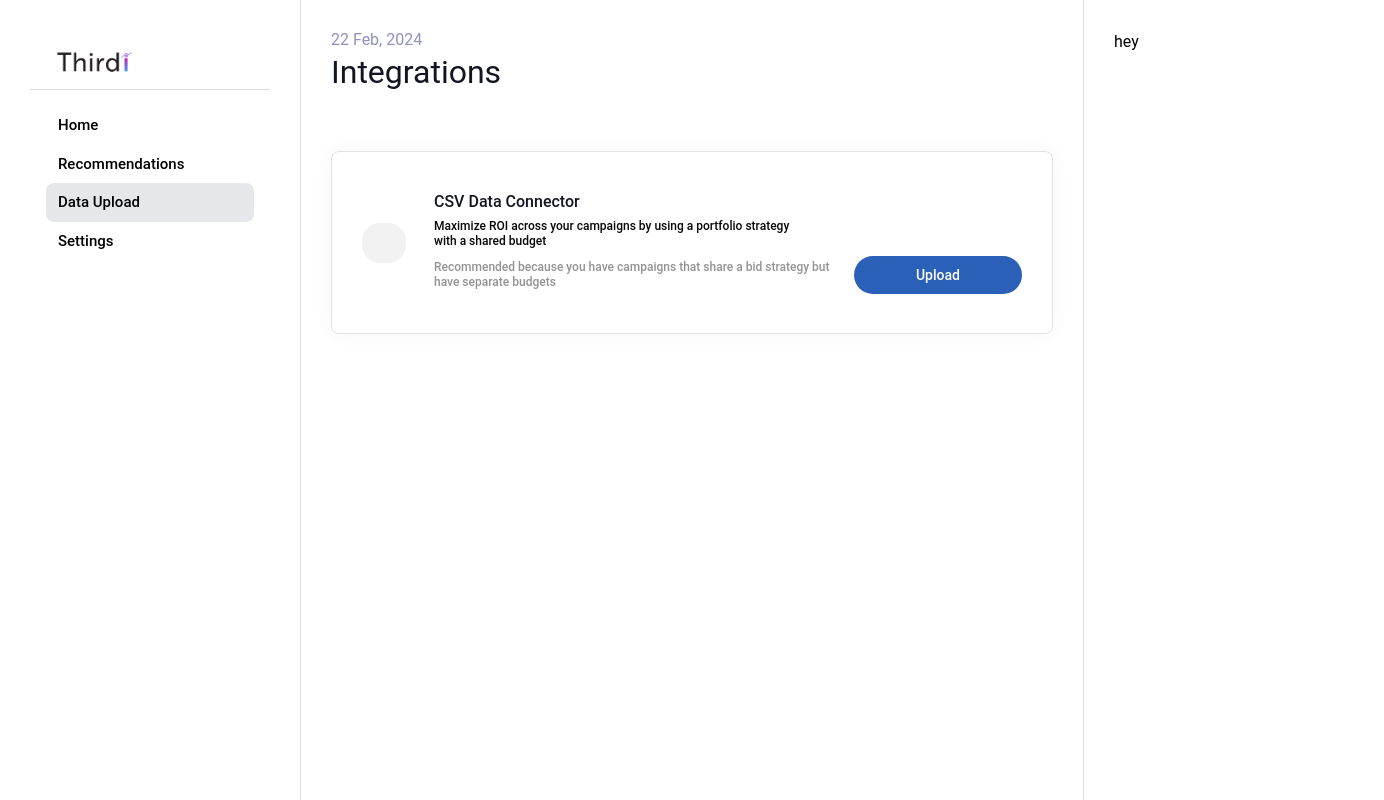
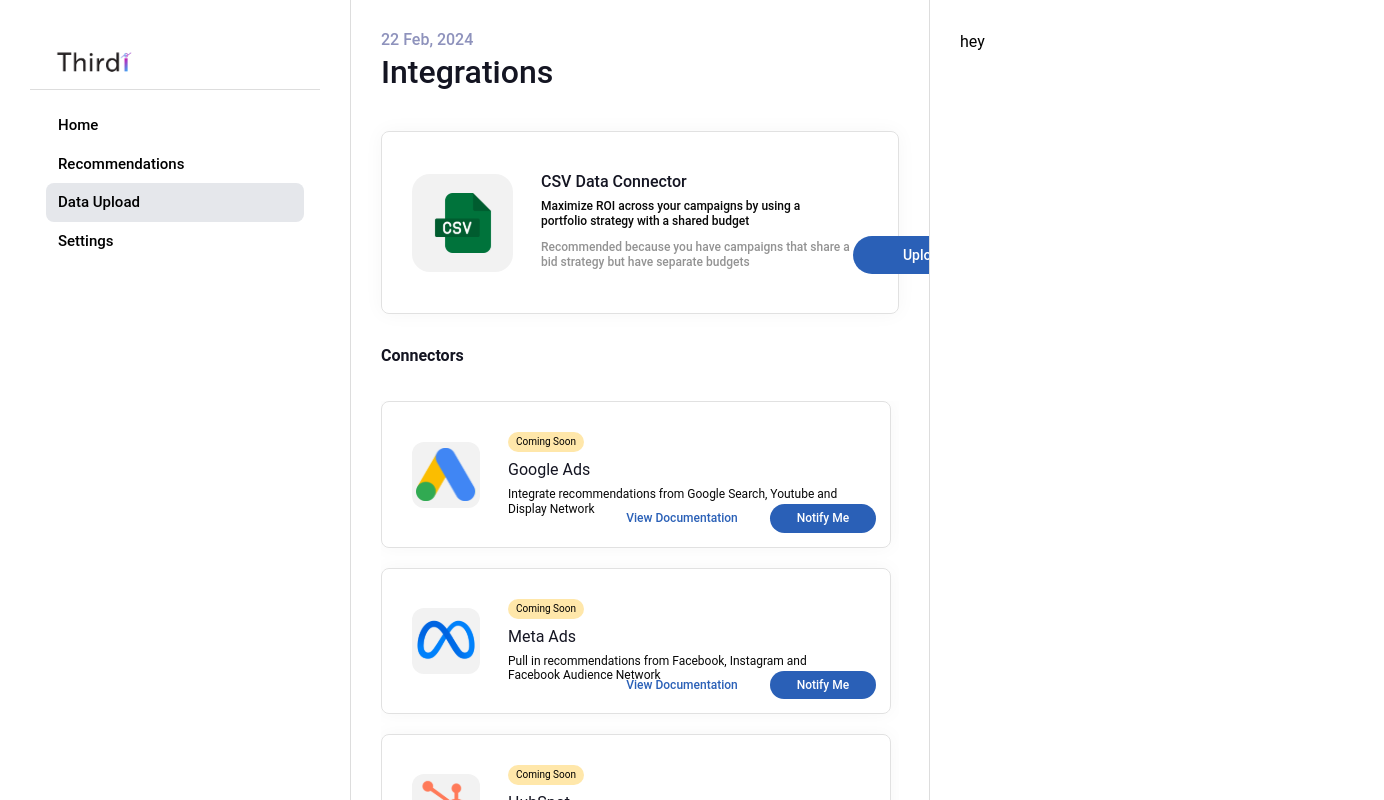
Before and after one commit to thirdi-ai/webapp, a Next.js app: page /dataupload in a window 1280 px wide. Shown: the whole page, 1384 px wide, since content can reach past the window. Built offline with nearby package versions, Linux system fonts and the light colour scheme.

Commit message:
created connectors ui

```diff
--- a/Constants/constant.js
+++ b/Constants/constant.js
@@ -1,3 +1,7 @@
+import asset10 from "@/assets/asset10.svg";
+import asset12 from "@/assets/asset12.svg";
+import asset13 from "@/assets/asset13.svg";
+
 export const Recommendations = [
   {
     id: 1,
@@ -5,7 +9,7 @@ export const Recommendations = [
     desc: "Implementing the recommended bid adjustments will increase the daily budget by approximately 15%, resulting in a potential increase in overall spend and conversions.",
     cpr: 6,
     roas: 900,
-    cr: 15
+    cr: 15,
   },
   {
     id: 2,
@@ -13,7 +17,7 @@ export const Recommendations = [
     desc: "Recent analysis of ad performance indicates that optimizing ad creatives can lead to higher engagement and conversions. ",
     cpr: 6,
     roas: 900,
-    cr: 15
+    cr: 15,
   },
   {
     id: 3,
@@ -21,7 +25,7 @@ export const Recommendations = [
     desc: "Analyzing recent campaign performance reveals that expanding the target audience can be beneficial for enhancing reach and driving more conversions. ",
     cpr: 6,
     roas: 900,
-    cr: 15
+    cr: 15,
   },
   {
     id: 4,
@@ -29,7 +33,7 @@ export const Recommendations = [
     desc: "Analysis of ad performance data suggests that utilizing ad extensions can significantly improve ad visibility and engagement. ",
     cpr: 6,
     roas: 900,
-    cr: 15
+    cr: 15,
   },
   {
     id: 5,
@@ -37,7 +41,7 @@ export const Recommendations = [
     desc: "Test different ad creative variations, including headlines, images, and ad copy, to identify which elements resonate best with your target audience. ",
     cpr: 6,
     roas: 900,
-    cr: 15
+    cr: 15,
   },
   {
     id: 6,
@@ -45,7 +49,68 @@ export const Recommendations = [
     desc: "Utilize ad scheduling to control when your ads are shown to your target audience. By identifying peak times of user activity and adjusting your ad schedule accordingly.",
     cpr: 6,
     roas: 900,
-    cr: 15
+    cr: 15,
   },
+];
 
+export const Connectors = [
+  {
+    imgUrl: asset12,
+    name: "Google Ads",
+    desc: "Integrate recommendations from Google Search, Youtube and Display Network",
+  },
+  {
+    imgUrl: asset13,
+    name: "Meta Ads",
+    desc: "Pull in recommendations from Facebook, Instagram and Facebook Audience Network",
+  },
+  {
+    imgUrl: asset10,
+    name: "HubSpot",
+    desc: "Sync your Contact, Company and Deal objects with Factors on a daily basis",
+  },
+  {
+    imgUrl: asset12,
+    name: "Google Ads",
+    desc: "Integrate recommendations from Google Search, Youtube and Display Network",
+  },
+  {
+    imgUrl: asset13,
+    name: "Meta Ads",
+    desc: "Pull in recommendations from Facebook, Instagram and Facebook Audience Network",
+  },
+  {
+    imgUrl: asset10,
+    name: "HubSpot",
+    desc: "Sync your Contact, Company and Deal objects with Factors on a daily basis",
+  },
+  {
+    imgUrl: asset12,
+    name: "Google Ads",
+    desc: "Integrate recommendations from Google Search, Youtube and Display Network",
+  },
+  {
+    imgUrl: asset13,
+    name: "Meta Ads",
+    desc: "Pull in recommendations from Facebook, Instagram and Facebook Audience Network",
+  },
+  {
+    imgUrl: asset10,
+    name: "HubSpot",
+    desc: "Sync your Contact, Company and Deal objects with Factors on a daily basis",
+  }, {
+    imgUrl: asset12,
+    name: "Google Ads",
+    desc: "Integrate recommendations from Google Search, Youtube and Display Network",
+  },
+  {
+    imgUrl: asset13,
+    name: "Meta Ads",
+    desc: "Pull in recommendations from Facebook, Instagram and Facebook Audience Network",
+  },
+  {
+    imgUrl: asset10,
+    name: "HubSpot",
+    desc: "Sync your Contact, Company and Deal objects with Factors on a daily basis",
+  },
 ];
--- a/app/dataupload/page.js
+++ b/app/dataupload/page.js
@@ -7,6 +7,8 @@ import Image from "next/image";
 import DataTable from "@/components/DataTable";
 // import { useRouter } from "next/router";
 import asset11 from "@/assets/asset11.svg";
+import { Connectors } from "@/Constants/constant";
+import ConnectorsCard from "@/components/ConnectorsCard";
 
 export default function DataUpload() {
   //  const router = useRouter();
@@ -69,30 +71,31 @@ export default function DataUpload() {
   };
 
   return (
-    <main className="data-upload w-full relative flex flex-col p-[30px] border-x border-grey ">
-      <span className="text-base text-grey-800 mb-1 font-500">
+    <main className="data-upload w-full relative flex flex-col p-[30px] border-x border-grey overflow-y-scroll custom-scrollbar">
+      <span className="text-base text-grey-800 mb-1 font-[500]">
         22 Feb, 2024
       </span>
-      <h1 className="text-3xl text-black-400 font-500">Integrations</h1>
-      <div className="w-full min-h-[183px] relative mt-[60px] font-[500]">
+      <h1 className="text-3xl text-black-400 font-[500]">Integrations</h1>
+      <div className="w-full min-h-[183px] relative mt-[40px] font-[500]">
         <Card>
-          <div className="w-full h-full flex place-items-center relative gap-7">
-            <div className="card-image bg-white-400 rounded-[18px] p-5 pr-6 relative">
+          <div className="w-full cursor-pointer h-full flex place-items-center relative gap-7">
+            <div className="card-image min-w-[101px] min-h-[97.84px] bg-white-400 relative flex rounded-[18px] ">
               <Image
                 src={asset11}
                 alt="csv file"
                 width={60}
                 height={60}
+                className="object-contain mx-auto"
               />
             </div>
             <div className="card-text w-full flex flex-col gap-2 relative">
-              <h1 className="text-base text-black-400">CSV Data Connector</h1>
-              <p className="text-[12px] leading-[14.64px] text-black-600 w-[360px]">
+              <h3 className="text-base text-black-400">CSV Data Connector</h3>
+              <p className="text-[12px] leading-[14.64px] text-black-600 w-[260px]">
                 Maximize ROI across your campaigns by using a portfolio strategy
                 with a shared budget
               </p>
               <div className="flex-center w-full relative">
-                <p className="text-[12px] leading-[14.64px] text-grey-400 w-[420px]">
+                <p className="text-[12px] leading-[14.64px] text-grey-400 w-[380px]">
                   Recommended because you have campaigns that share a bid
                   strategy but have separate budgets
                 </p>
@@ -101,6 +104,16 @@ export default function DataUpload() {
             </div>
           </div>
         </Card>
+      </div>
+      <div className="mt-8 ">
+        <h2 className="text-base text-black-400 font-semibold">Connectors</h2>
+        <div className="flex flex-col gap-5 mt-9 h-[430px] pr-2 overflow-y-scroll custom-scrollbar-2">
+          {Connectors.map((connector, index) => {
+            return <div key={index}>
+              <ConnectorsCard {...connector}/>
+            </div>;
+          })}
+        </div>
       </div>
     </main>
     // <div className="upload w-full relative flex-center p-6">
--- a/app/globals.css
+++ b/app/globals.css
@@ -38,6 +38,19 @@
   width: 0;
 
 }
+.custom-scrollbar-2::-webkit-scrollbar {
+  width: 8px;
+  background-color: #f0f0ff;
+  border-radius: 20px;
+}
+
+/* Target the scrollbar thumb (the draggable part of the scrollbar) */
+.custom-scrollbar-2::-webkit-scrollbar-thumb {
+  background-color: #cbcbfd;
+  border-radius: 20px;
+  width: 8px;
+
+}
 
 @layer utilities {
   .nav-links {
@@ -45,7 +58,7 @@
   }
   .card {
     @apply rounded-lg border border-grey-600 w-full h-full relative p-[30px] flex flex-col gap-10 custom-shadow;
-  }
+  }ill
   .desc {
     @apply text-base text-gray-light mb-1;
   }
--- a/app/layout.js
+++ b/app/layout.js
@@ -14,7 +14,7 @@ export const metadata = {
 export default function RootLayout({ children }) {
   return (
     <html lang="en">
-      <body className="flex w-full relative min-h-screen">
+      <body className="flex w-full relative max-h-screen min-h-screen">
         <SideBar />
         {children}
         <Details />
--- a/components/ConnectorsCard.js
+++ b/components/ConnectorsCard.js
@@ -1,27 +1,36 @@
-export default function ConnectorsCard() {
+import Image from "next/image";
+import Card from "./Card";
+
+export default function ConnectorsCard({ imgUrl, name, desc }) {
   return (
-    <div>
       <Card>
-        <div className="w-full h-full flex place-items-center relative gap-7">
-          <div className="card-image bg-white-400 rounded-[18px] w-[64px] h-[62px] relative">
-            <Image src={asset11} alt="csv file" fill />
+        <div className="w-full h-full flex place-items-center relative gap-7 cursor-pointer">
+          <div className="card-image bg-white-400 rounded-[12px] min-w-[68px] min-h-[66px] flex relative">
+            <Image
+              src={imgUrl}
+              alt="csv file"
+              fill
+              className="object-contain p-1 mx-auto"
+            />
           </div>
-          <div className="card-text w-full flex flex-col gap-2 relative">
-            <h1 className="text-base text-black-400">CSV Data Connector</h1>
-            <p className="text-[12px] leading-[14.64px] text-black-600 w-[360px]">
-              Maximize ROI across your campaigns by using a portfolio strategy
-              with a shared budget
+          <div className="card-text w-full flex flex-col gap-2">
+            <span className="bg-yellow-300 rounded-full py-1 leading-[12px] px-2 text-[10px] max-w-max">
+              Coming Soon
+            </span>
+            <h1 className="text-base text-black-400">{name}</h1>
+            <p className="text-[12px] leading-[14.64px]  text-black-600 w-[340px]">
+              {desc}
             </p>
-            <div className="flex-center w-full relative">
-              <p className="text-[12px] leading-[14.64px] text-grey-400 w-[420px]">
-                Recommended because you have campaigns that share a bid strategy
-                but have separate budgets
-              </p>
-              <button className="btn w-[168px]">Upload</button>
+            <div className="flex text-[12px] leading-[14.64px] font-[500] justify-end gap-8 w-full absolute -right-4 -bottom-4">
+              <button className=" text-blue-400">
+                View Documentation
+              </button>
+              <button className="rounded-full px-[13.7px] py-[6.85px] w-[106.29px]  bg-blue-400 text-white">
+                Notify Me
+              </button>
             </div>
           </div>
         </div>
       </Card>
-    </div>
   );
 }
--- a/components/Details.js
+++ b/components/Details.js
@@ -1,6 +1,6 @@
 export default function Details() {
   return (
-    <main className="min-w-[300px] p-[30px]">
+    <main className="min-w-[350px] h-full p-[30px]">
       <div>hey</div>
     </main>
   );
--- a/components/SideBar.js
+++ b/components/SideBar.js
@@ -10,7 +10,7 @@ export default function SideBar() {
   const path = usePathname();
 
   return (
-    <div className="sidebar min-w-[300px] relative p-[30px]">
+    <div className="sidebar min-w-[350px] h-full relative p-[30px]">
       <div className="sidebar-top h-[60px] flex justify-between items-center px-6 border-b border-grey">
         <div className="logo">
           <Link href="/">
```
